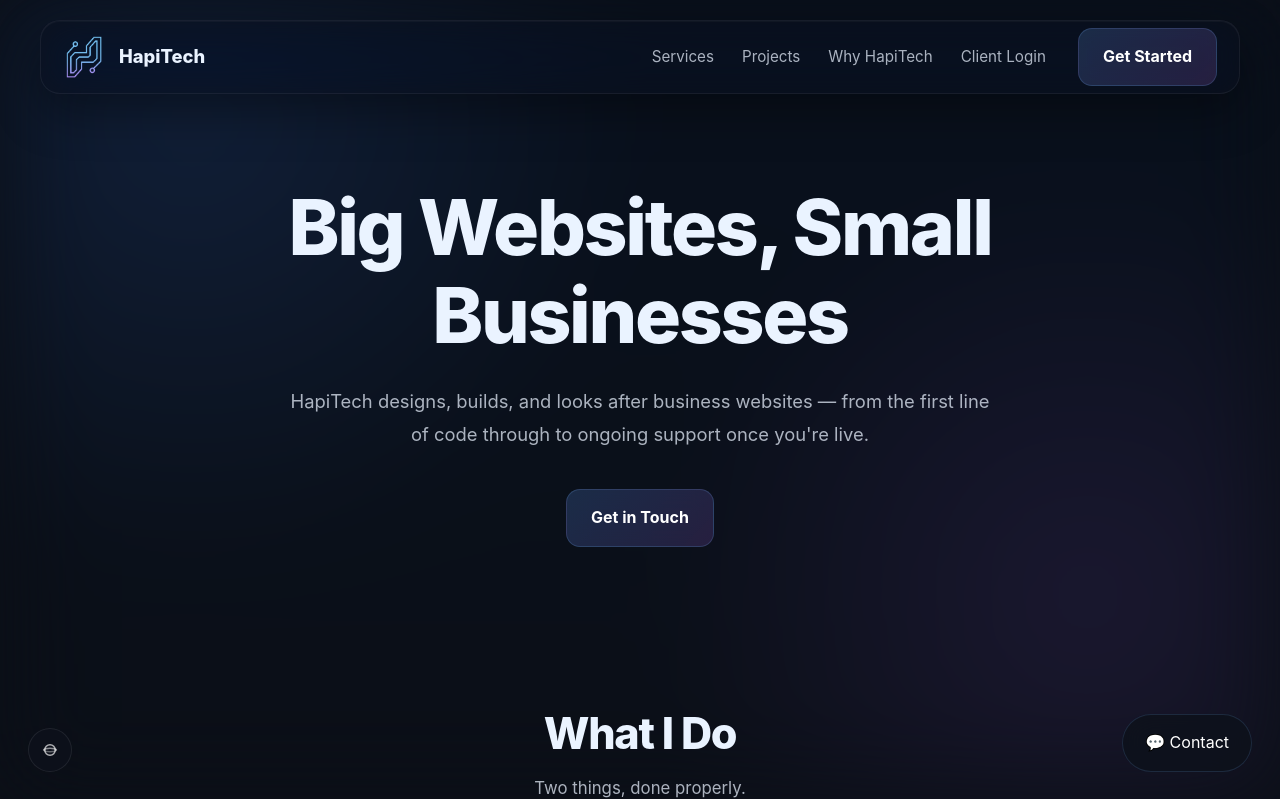
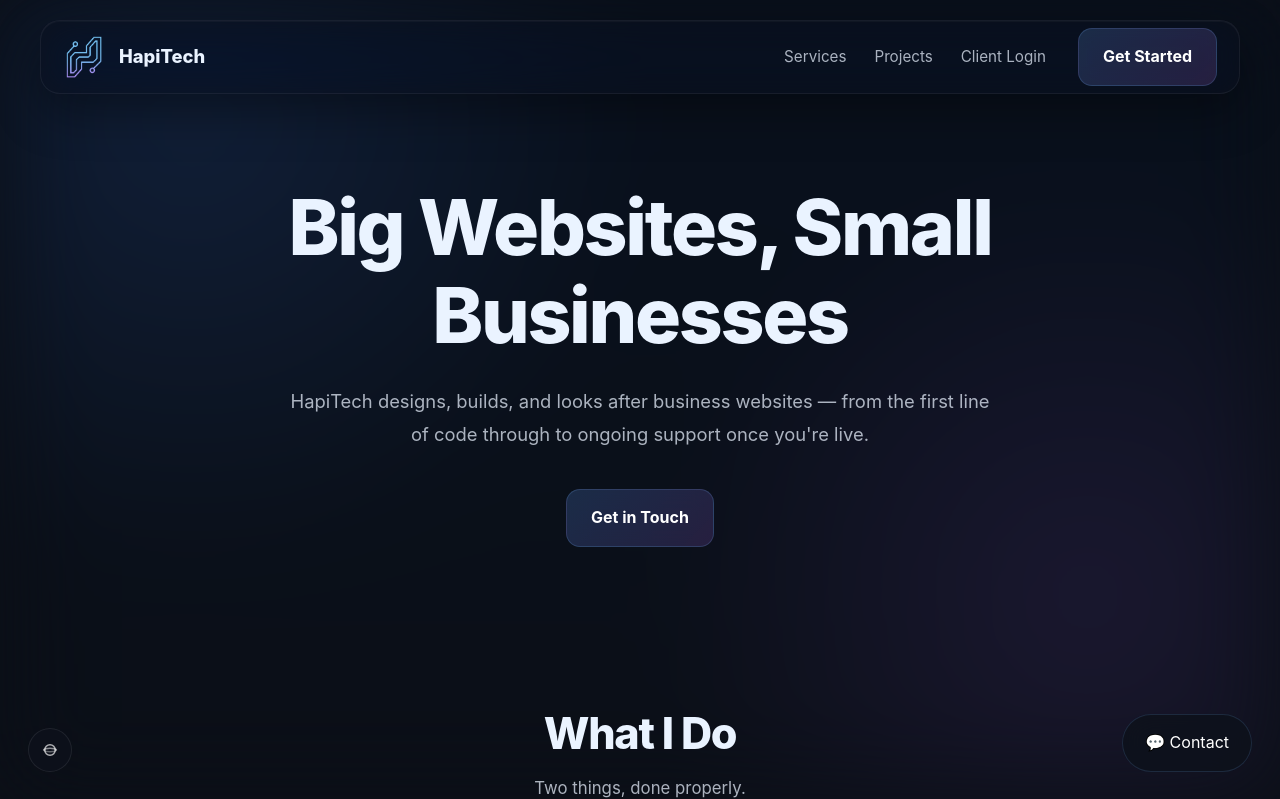
Before and after one commit to hapiuk/hapitech.dev, a Flask app: page / in a window 1280 px wide. Shown: the top 799 px of the page. Run offline with Flask 3, Linux system fonts and the light colour scheme.

Commit message:
Removed Why?

```diff
--- a/templates/home.html
+++ b/templates/home.html
@@ -27,7 +27,6 @@
         <div class="nav-links">
             <a href="#services">Services</a>
             <a href="#work">Projects</a>
-            <a href="#why">Why HapiTech</a>
             <a href="/login">Client Login</a>
         </div>
 
```
